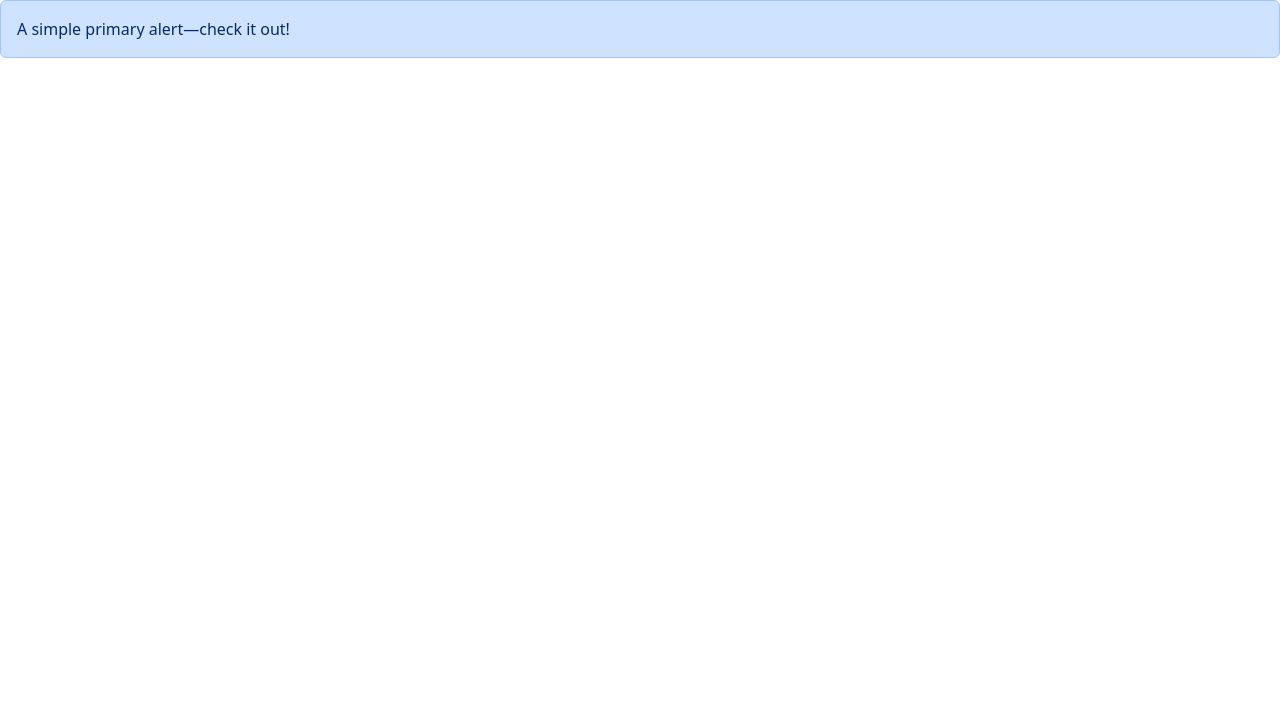
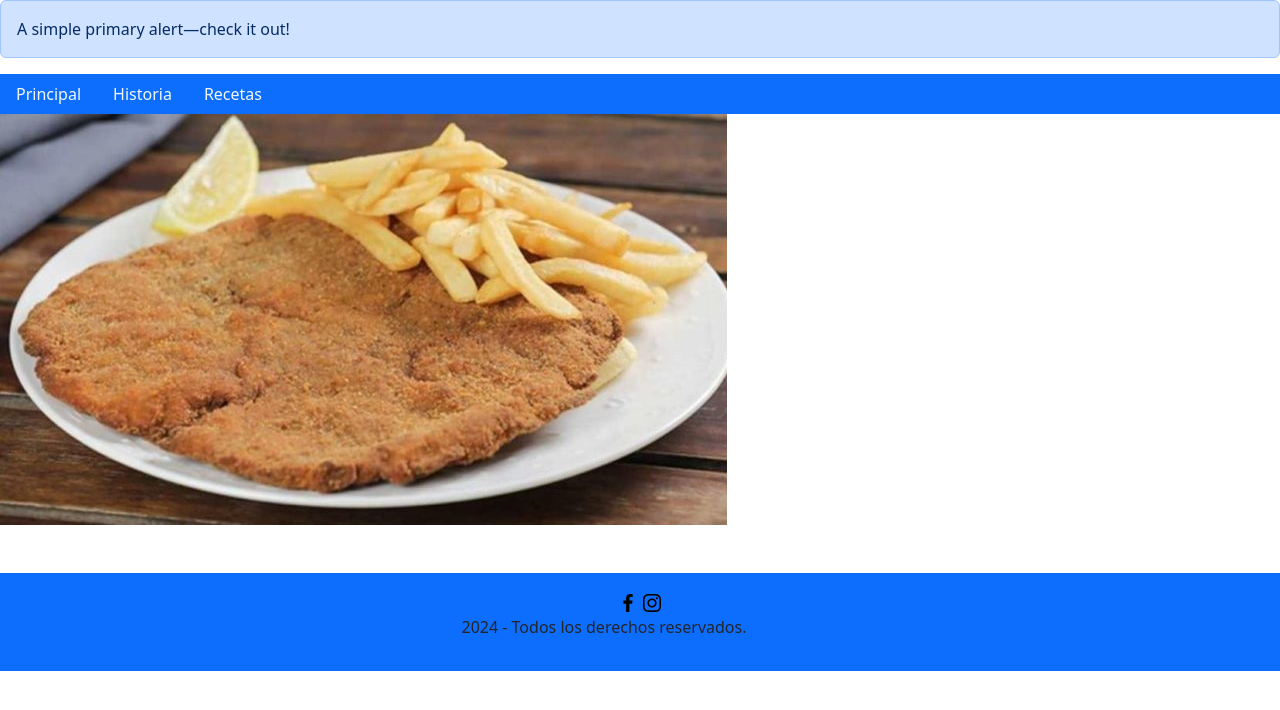
Before and after one commit to Nedro94/mi_repositorio, a plain HTML site: page index.html in a window 1280 px wide. Drawn offline with nearby package versions, Linux system fonts and the light colour scheme.

Commit message:
agregas carpetas basicas y cuerpo del sitio

```diff
--- /dev/null
+++ b/css/style.css
@@ -0,0 +1,3 @@
+.nav-link {
+    color: aliceblue;
+}
--- a/index.html
+++ b/index.html
@@ -6,10 +6,54 @@
     <title>Segundo trabajo</title>
     <link href="https://cdn.jsdelivr.net/npm/bootstrap@5.3.3/dist/css/bootstrap.min.css" rel="stylesheet" integrity="sha384-QWTKZyjpPEjISv5WaRU9OFeRpok6YctnYmDr5pNlyT2bRjXh0JMhjY6hW+ALEwIH" crossorigin="anonymous">
     <script src="https://cdn.jsdelivr.net/npm/bootstrap@5.3.3/dist/js/bootstrap.bundle.min.js" integrity="sha384-YvpcrYf0tY3lHB60NNkmXc5s9fDVZLESaAA55NDzOxhy9GkcIdslK1eN7N6jIeHz" crossorigin="anonymous"></script>
+    <link rel="stylesheet" href="css/style.css">
 </head>
 <body>
     <div class="alert alert-primary" role="alert">
         A simple primary alert—check it out!
     </div>
+    <!-- NAVEGACIÓN -->
+    <ul class="bg-primary nav">
+        <li class="nav-item">
+            <a class="nav-link active" aria-current="page" href="#">Principal</a>
+        </li>
+        <li class="nav-item">
+            <a class="nav-link" href="#">Historia</a>
+        </li>
+        <li class="nav-item">
+            <a class="nav-link" href="#">Recetas</a>
+        </li>
+    </ul>
+
+
+    <section>
+        <div>
+            <div>
+                <img src="img/mila.jpg" alt="foto-mila">
+            </div>
+            <div>
+
+            </div>
+        </div>
+    </section>
+
+<!-- FOOTER -->
+    <footer class="bg-primary">
+        <div class="container d-flex align-items-center justify-content-center mt-5 p-3">
+            <div class="row">
+                <div class="col-12 d-flex align-items-center justify-content-center">
+                    <a class="redes"  href="https://www.facebook.com" target="_blank">
+                        <img src="img/bxl-facebook.svg" alt="Logo Facebook">
+                    </a>
+                    <a class="redes" href="https://www.instagram.com" target="_blank">
+                        <img src="img/bxl-instagram.svg" alt="Logo Instagram">
+                    </a>
+                </div>
+                <div class="align-items-center justify-content-center">
+                    <p>2024 - Todos los derechos reservados.</p>
+                </div>
+            </div>
+        </div>
+    </footer>
 </body>
 </html>
```
Also changed, not shown: img/bxl-facebook.svg (added), img/bxl-instagram.svg (added), img/mila.jpg (added).
